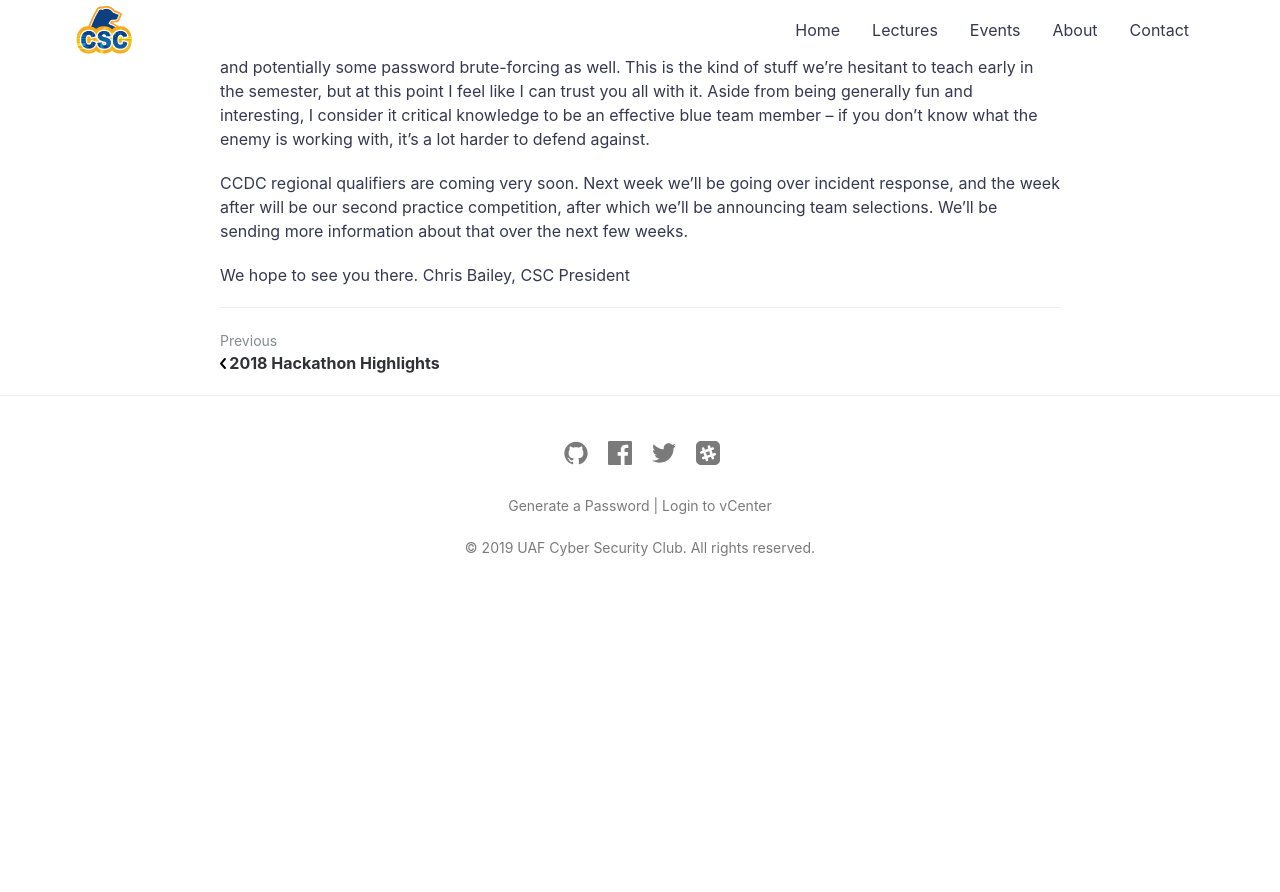
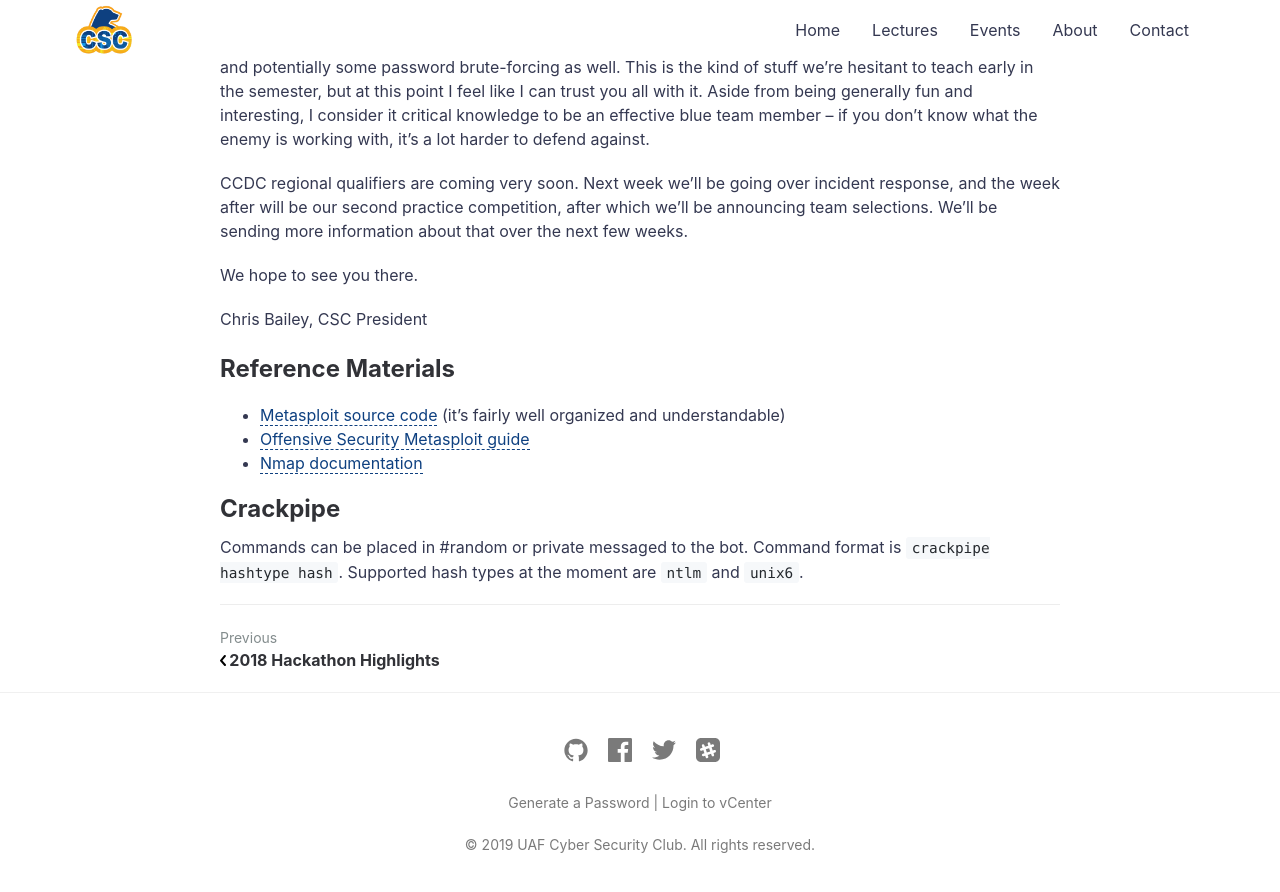
Before and after one commit to UAFCSC/uafcsc.github.io, a Jekyll site: the page built from _posts/2019-01-17-intro-red-teaming.md, in a window 1280 px wide and 900 px high, scrolled down 693 px. Shown: the top 892 px of the window. Built offline with Jekyll 4.4.1, drawn with Linux system fonts in a browser that asks for light colours; nearby versions of some CDN libraries; before the commit the page ends 1296 px from its top, so only the background shows below that.

Commit message:
Red teaming notes

```diff
--- a/_posts/2019-01-17-intro-red-teaming.md
+++ b/_posts/2019-01-17-intro-red-teaming.md
@@ -13,4 +13,13 @@ I hope you enjoyed your break. We're going to get this semester started with som
 CCDC regional qualifiers are coming very soon. Next week we'll be going over incident response, and the week after will be our second practice competition, after which we'll be announcing team selections. We'll be sending more information about that over the next few weeks.
 
 We hope to see you there.
+
 Chris Bailey, CSC President
+
+## Reference Materials
+* [Metasploit source code](https://github.com/rapid7/metasploit-framework) (it's fairly well organized and understandable)
+* [Offensive Security Metasploit guide](https://www.offensive-security.com/metasploit-unleashed/)
+* [Nmap documentation](https://nmap.org/book/man.html)
+
+## Crackpipe
+Commands can be placed in #random or private messaged to the bot. Command format is `crackpipe hashtype hash`. Supported hash types at the moment are `ntlm` and `unix6`.
```
